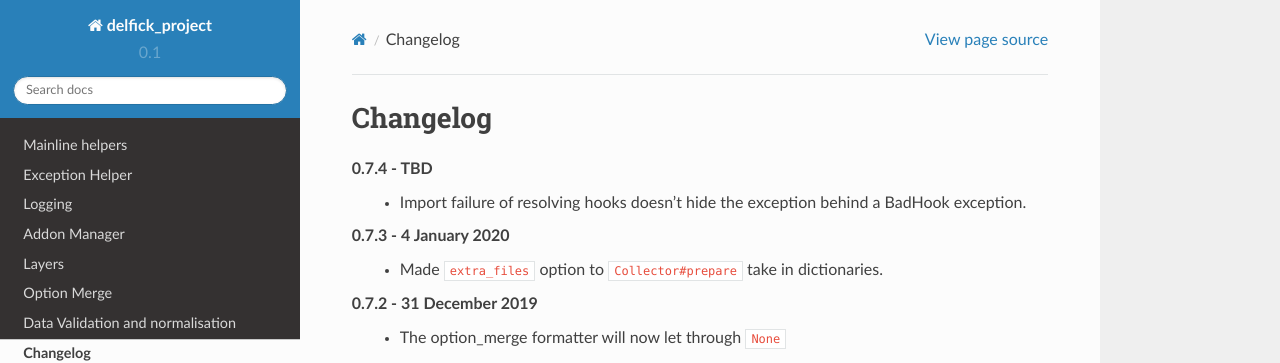
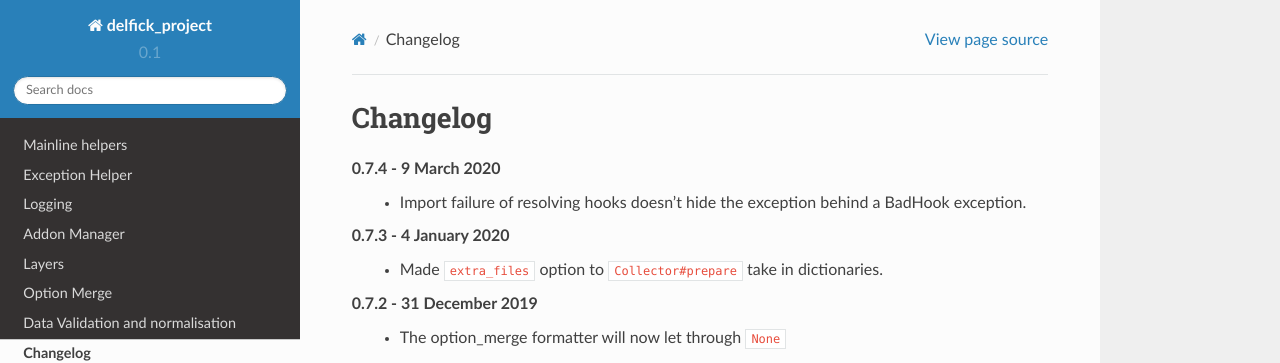
Before and after one commit to delfick/delfick_project, a Sphinx documentation site: the page built from docs/api/changelog.rst, in a window 1280 px wide and 900 px high. Shown: the top 363 px of the window. Built offline with Sphinx 7.4.7 and the Read the Docs theme 2.0.0, drawn with Linux system fonts in a browser that asks for light colours.

```diff
--- a/delfick_project/__init__.py
+++ b/delfick_project/__init__.py
@@ -1,2 +1,2 @@
 """pytest-cov: avoid already-imported warning: PYTEST_DONT_REWRITE."""
-VERSION = "0.7.3"
+VERSION = "0.7.4"
--- a/docs/api/changelog.rst
+++ b/docs/api/changelog.rst
@@ -3,7 +3,7 @@
 Changelog
 ---------
 
-0.7.4 - TBD
+0.7.4 - 9 March 2020
    * Import failure of resolving hooks doesn't hide the exception behind a
      BadHook exception.
 
```
